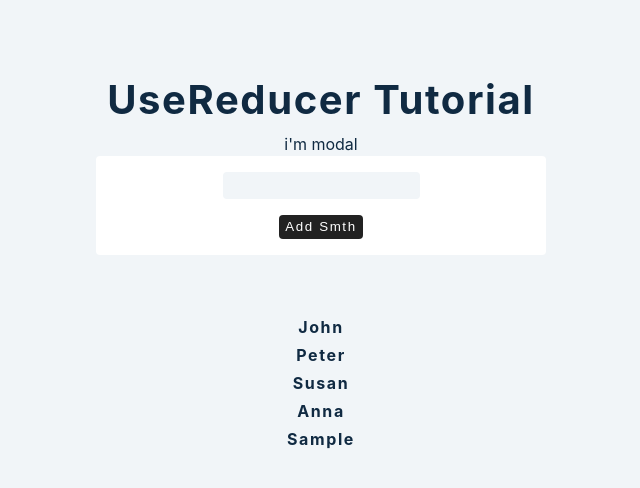
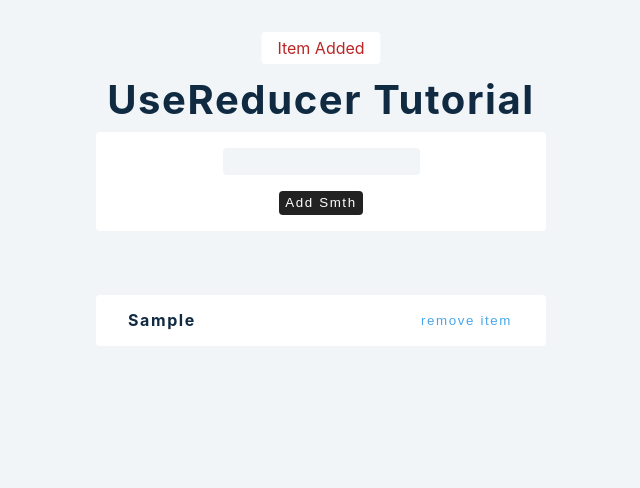
Before and after one commit to viktishchenko/start-react, a React (Create React App) app in the folder advanced/: page / in a window 1280 px wide. Both pictures are taken after typing "Sample" into the empty fields and a click on the button "Add Smth". Shown: the top 488 px of the page, without its empty margins (319-959 px from the left). Built offline with nearby package versions, Linux system fonts and the light colour scheme.

Commit message:
feat: add complex reducer

```diff
--- a/advanced/src/tutorial/6-userReducer/projects/Modal.js
+++ b/advanced/src/tutorial/6-userReducer/projects/Modal.js
@@ -3,8 +3,17 @@
  */
 import React, { useEffect } from "react";
 
-const Modal = () => {
-  return <div>i'm modal</div>;
+const Modal = ({ modalContent, closeModal }) => {
+  useEffect(() => {
+    setTimeout(() => {
+      closeModal();
+    }, 3000);
+  });
+  return (
+    <div className='modal'>
+      <p>{modalContent}</p>
+    </div>
+  );
 };
 
 export default Modal;
--- a/advanced/src/tutorial/6-userReducer/projects/index.js
+++ b/advanced/src/tutorial/6-userReducer/projects/index.js
@@ -4,12 +4,17 @@
 import React, { useState, useReducer } from "react";
 import Modal from "./Modal";
 import { data } from "../../../data";
+import { reducer } from "./reducer";
 // reducer function
 
+const defaultState = {
+  people: [],
+  isModalOpen: false,
+  modalContent: "",
+};
 const Index = () => {
   const [name, setName] = useState("");
-  const [people, setPeople] = useState(data);
-  const [showModal, setShowModal] = useState(false);
+  const [state, dispatch] = useReducer(reducer, defaultState);
 
   /**
    * nfn
@@ -17,18 +22,22 @@ const Index = () => {
   const handleSubmit = (e) => {
     e.preventDefault();
     if (name) {
-      setShowModal(true);
-      setPeople([...people, { id: Date.now().toString(), name }]);
+      const newItem = { id: Date.now().toString(), name };
+      dispatch({ type: "ADD_ITEM", payload: newItem });
       setName("");
     } else {
-      setShowModal(true);
+      dispatch({ type: "NO_VALUE" });
     }
   };
-
+  const closeModal = () => {
+    dispatch({ type: "CLOSE_MODAL" });
+  };
   return (
     <>
       <h2>useReducer tutorial</h2>
-      {showModal && <Modal />}
+      {state.isModalOpen && (
+        <Modal closeModal={closeModal} modalContent={state.modalContent} />
+      )}
       <form className='form' onSubmit={handleSubmit}>
         <div>
           <input
@@ -41,11 +50,16 @@ const Index = () => {
         </div>
         <button type='submit'>add smth</button>
       </form>
-      {people.map((el) => {
+      {state.people.map((el) => {
         // const { id, name } = el;
         return (
-          <div key={el.id}>
+          <div className='item' key={el.id}>
             <h4>{el.name}</h4>
+            <button
+              onClick={() => dispatch({ type: "REMOVE_ITEM", payload: el.id })}
+            >
+              remove item
+            </button>
           </div>
         );
       })}
--- /dev/null
+++ b/advanced/src/tutorial/6-userReducer/projects/reducer.js
@@ -0,0 +1,24 @@
+export const reducer = (state, action) => {
+  if (action.type === "ADD_ITEM") {
+    const newPeople = [...state.people, action.payload];
+    return {
+      ...state,
+      people: newPeople,
+      isModalOpen: true,
+      modalContent: "item added",
+    };
+  }
+  if (action.type === "NO_VALUE") {
+    return { ...state, isModalOpen: true, modalContent: "you add no value" };
+  }
+  if (action.type === "CLOSE_MODAL") {
+    return { ...state, isModalOpen: false };
+  }
+  if (action.type === "REMOVE_ITEM") {
+    const newPeople = state.people.filter((el) => {
+      return el.id !== action.payload;
+    });
+    return { ...state, people: newPeople };
+  }
+  throw new Error("no matching action type!");
+};
```
Also changed, not shown: advanced/src/assets/useReducer/Screenshot-2.png (added), advanced/src/tutorial/6-userReducer/README.md.
